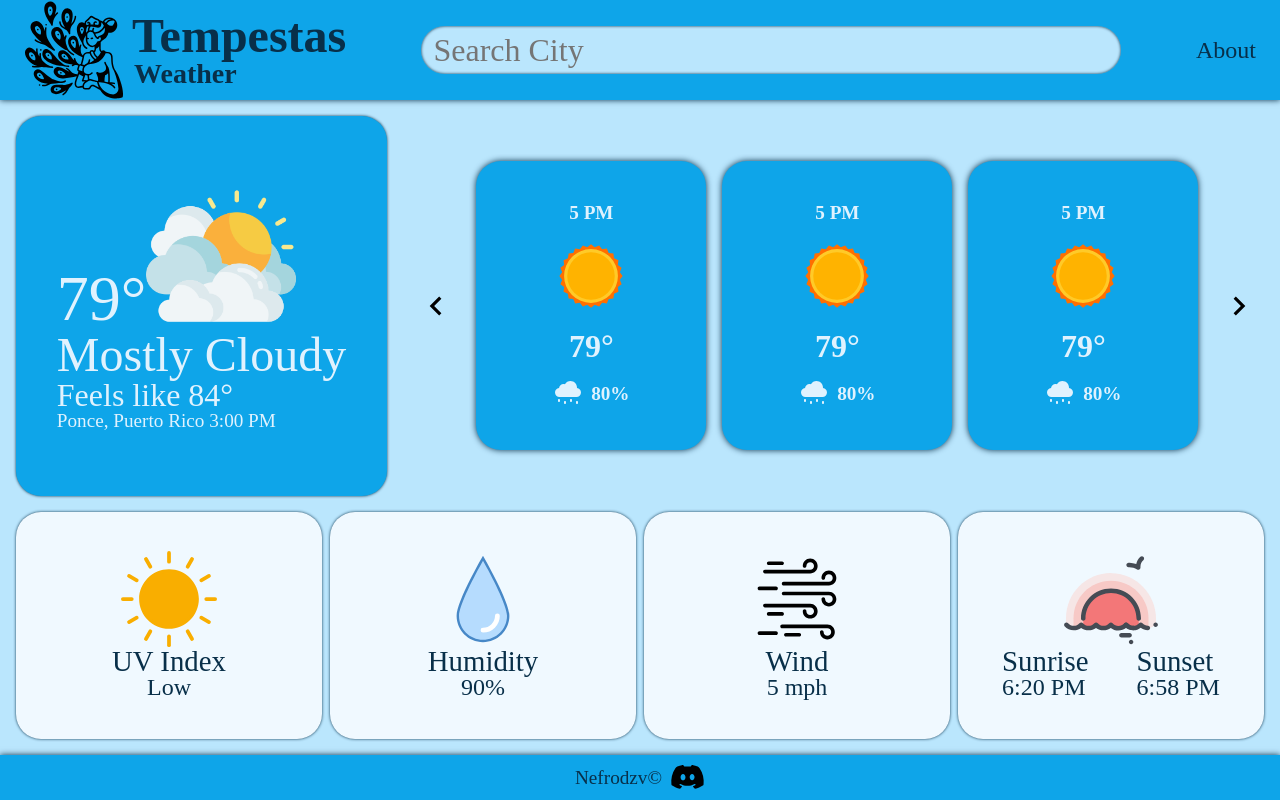
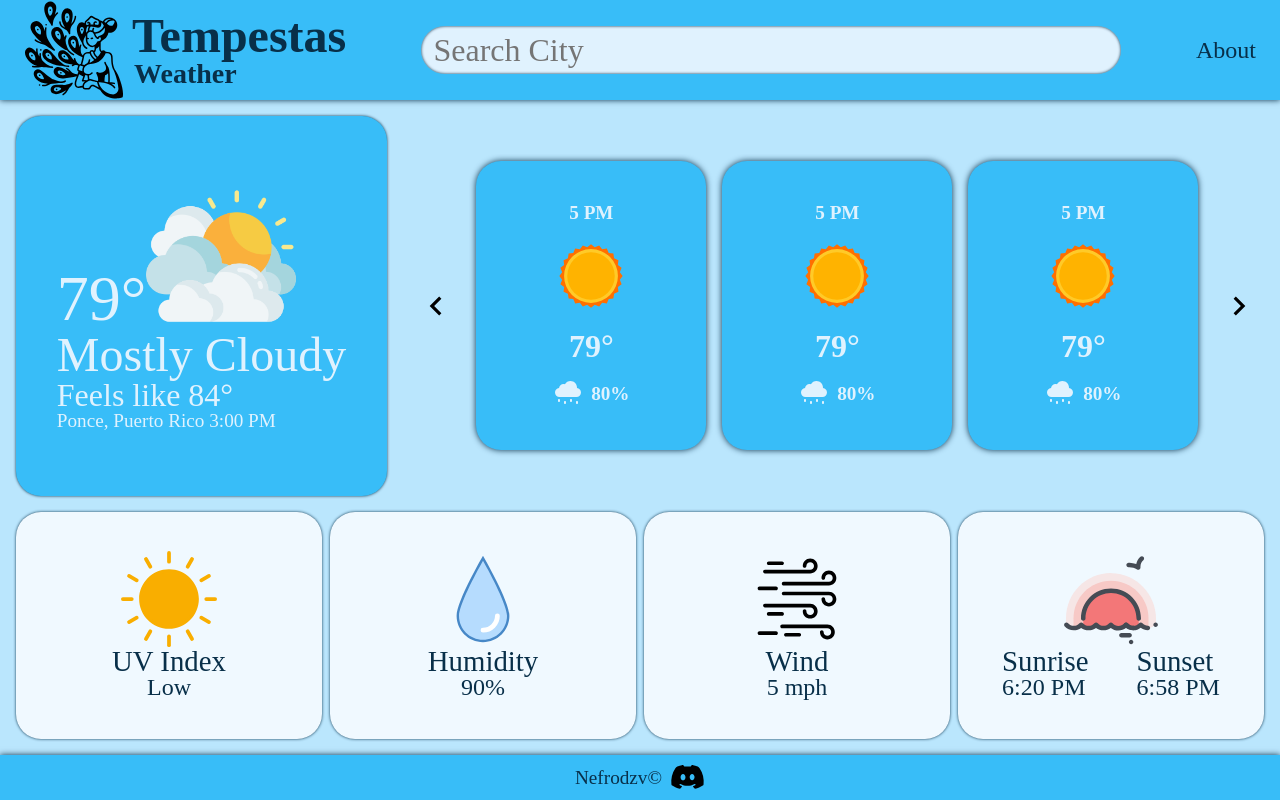
Before and after one commit to NefrodzV/tempestas-weather, a website built with webpack: page dist/index.html in a window 1280 px wide. Built offline with Linux system fonts and the light colour scheme.

Commit message:
Changerd the colors to be with primary, etc

```diff
--- a/src/style.css
+++ b/src/style.css
@@ -15,6 +15,11 @@
   --space-100: 8px;
   --space-200: 16px;
   --space-300: 24px;
+
+  --clr-primary: var(--clr-400);
+  --clr-secondary: var(--clr-200);
+  --clr-light: var(--clr-100);
+  --clr-dark: var(--clr-950);
 }
 
 /* CSS RESET */
@@ -95,7 +100,7 @@ footer,
 }
 
 body {
-  color: var(--clr-950);
+  color: var(--clr-dark);
   height: 100%;
   align-items: stretch;
   line-height: 1;
@@ -111,10 +116,10 @@ main,
 
 header {
   position: relative;
-  background-color: var(--clr-500);
+  background-color: var(--clr-primary);
   padding: 0 var(--space-300);
   align-items: center;
-  box-shadow: 0px 0px 6px var(--clr-950);
+  box-shadow: 0px 0px 6px var(--clr-dark);
 }
 
 .logo {
@@ -143,7 +148,7 @@ header {
 
 #search {
   outline-offset: 1px;
-  background-color: var(--clr-200);
+  background-color: var(--clr-light);
   padding-inline: 1%;
   border-radius: 25px;
   border: none;
@@ -151,7 +156,7 @@ header {
   margin: 0 auto;
   font-size: 2rem;
   height: 3rem;
-  box-shadow: 0px 0px 3px var(--clr-950) inset;
+  box-shadow: 0px 0px 3px var(--clr-dark) inset;
 }
 
 .about {
@@ -175,9 +180,9 @@ main {
 }
 
 .location-weather .card {
-  box-shadow: 0px 0px 3px var(--clr-950);
-  color: var(--clr-100);
-  background-color: var(--clr-500);
+  box-shadow: 0px 0px 3px var(--clr-dark);
+  color: var(--clr-light);
+  background-color: var(--clr-primary);
   display: flex;
   justify-content: center;
 }
@@ -228,7 +233,7 @@ main {
   gap: var(--space-100);
 }
 .carousel button {
-  background-color: var(--clr-200);
+  background-color: var(--clr-secondary);
   border: none;
   height: 50px;
   width: 50px;
@@ -244,9 +249,9 @@ main {
 .forecast-card {
   margin: 1% 0px;
   font-weight: bold;
-  color: var(--clr-100);
-  background-color: var(--clr-500);
-  box-shadow: 0px 0px 6px var(--clr-950);
+  color: var(--clr-light);
+  background-color: var(--clr-primary);
+  box-shadow: 0px 0px 6px var(--clr-dark);
   border-radius: 25px;
   min-width: 230px;
   gap: var(--space-200);
@@ -280,7 +285,7 @@ main {
 
 .description-weather .card {
   background-color: var(--clr-50);
-  box-shadow: 0px 0px 3px var(--clr-950);
+  box-shadow: 0px 0px 3px var(--clr-dark);
   border-radius: 25px;
   display: flex;
   justify-content: center;
@@ -304,9 +309,9 @@ main {
   gap: 3rem;
 }
 footer {
-  box-shadow: 0px 0px 6px var(--clr-950);
+  box-shadow: 0px 0px 6px var(--clr-dark);
   position: relative;
-  background-color: var(--clr-500);
+  background-color: var(--clr-primary);
   font-size: 1.2rem;
   flex: 0.1;
   justify-content: center;
```
Also changed, not shown: dist/main.js.
